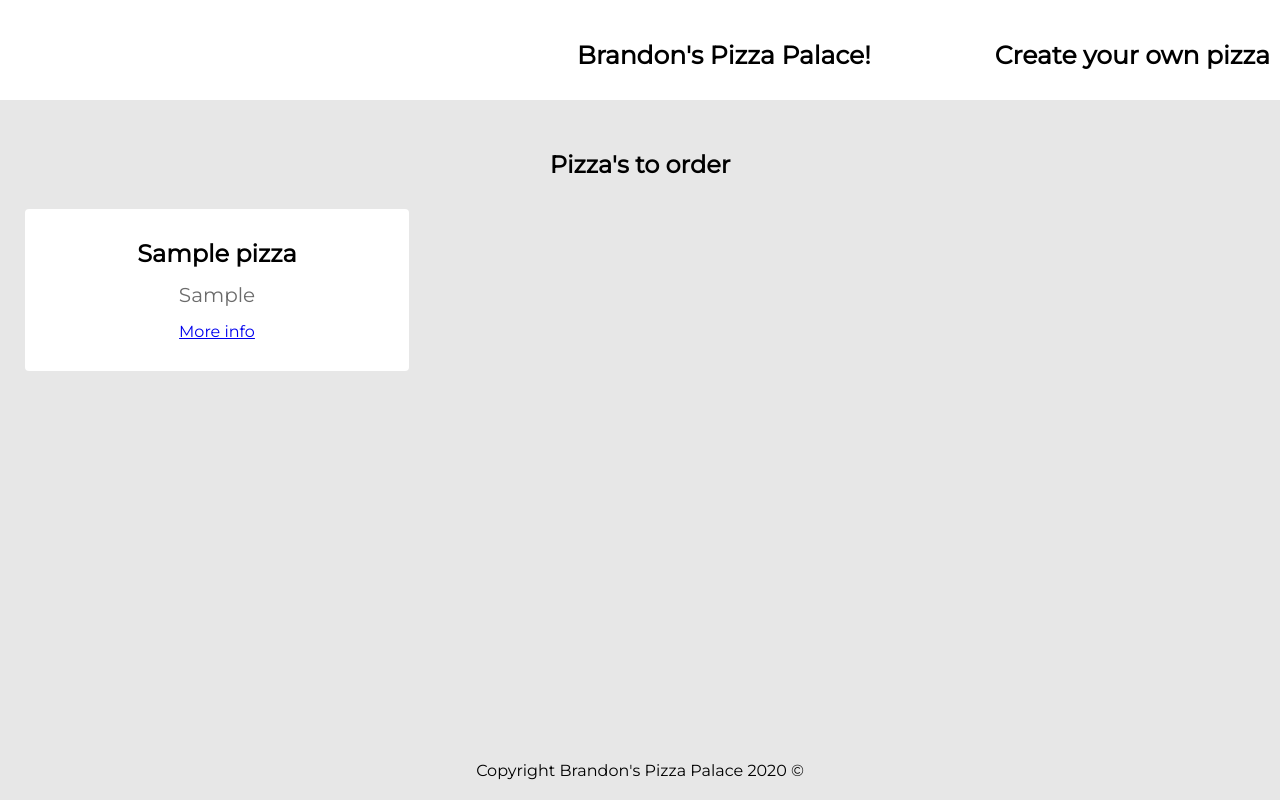
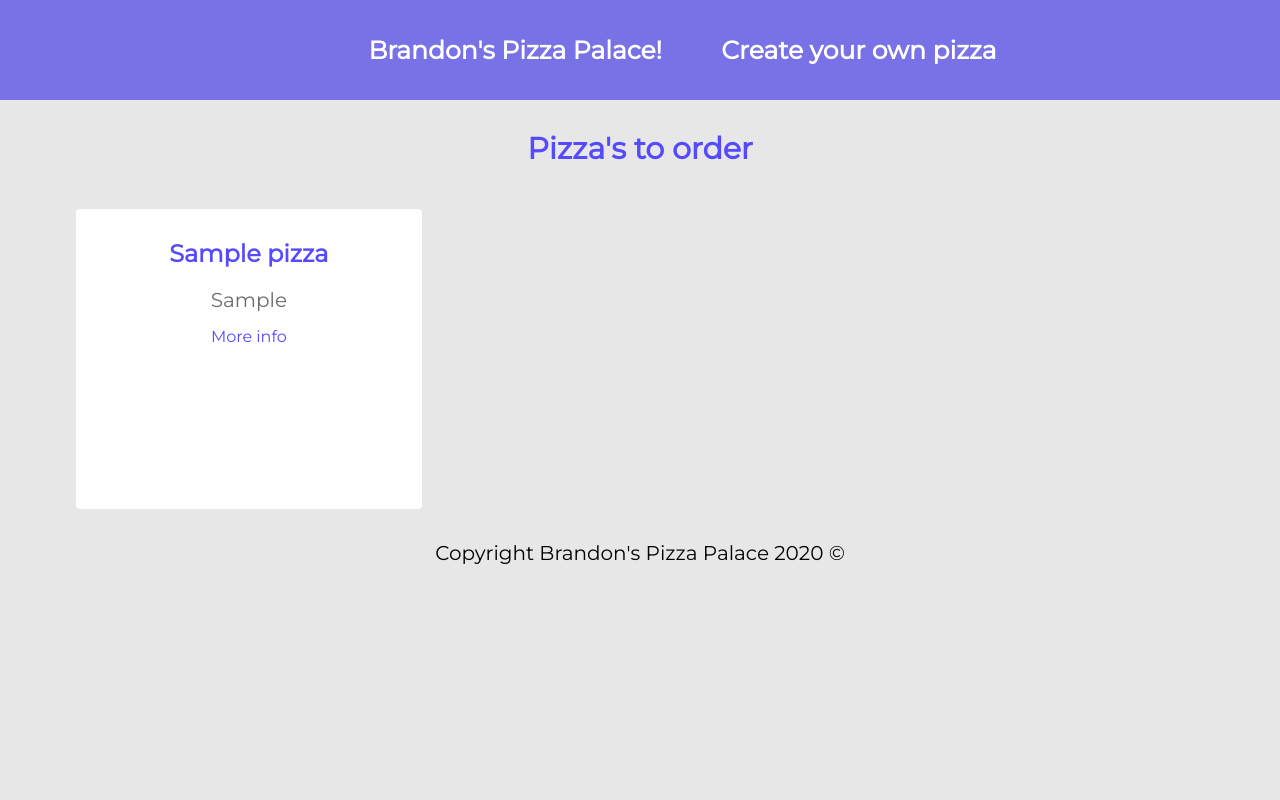
Before and after one commit to B-Little99/Pizza_Creator_Web, a PHP site: page / in a window 1280 px wide. Run offline with PHP 8.4, Linux system fonts and the light colour scheme; tables that the repository leaves empty or names only in its code hold one stand-in row (values such as "Sample post").

```diff
--- /dev/null
+++ b/database_connection.php
@@ -0,0 +1,11 @@
+<?php
+
+
+// Storing the connection to the database in the $connection variable.
+$connection = mysqli_connect('localhost', 'Brand', 'myTEST123469', 'Brandons_pizzas');
+
+if(!$connection){
+    echo 'There was an error connecting to the database';
+}
+
+?>
--- a/header.php
+++ b/header.php
@@ -12,10 +12,10 @@
     <body>
         <nav>
             <ul id = "addPizzaContainer">
-                <li>
-                    <a class = "button" href="#" >Brandon's Pizza Palace!</a>
+                <li class = "headerNav">
+                    <a class = "button" href="index.php" >Brandon's Pizza Palace!</a>
                 </li>
-                <li >
+                <li class = "headerNav">
                     <a class = "button" href="form.php">Create your own pizza</a>
                 </li>
             </ul>
--- a/index.php
+++ b/index.php
@@ -1,11 +1,6 @@
 <?php
 
-// Storing the connection to the database in the $connection variable.
-$connection = mysqli_connect('localhost', 'Brand', 'myTEST123469', 'Brandons_pizzas');
-
-if(!$connection){
-    echo 'There was an error connecting to the database';
-}
+include('database_connection.php');
 
 // query for all pizzas
 
@@ -23,6 +18,8 @@ mysqli_free_result($result);
 // closing the connection
 mysqli_close($connection);
 
+
+
 ?>
 
 
@@ -35,31 +32,32 @@ mysqli_close($connection);
         <div class="pizzaContainer">
             <div class="row">
 
-                <?php foreach($pizzas as $pizza){ ?>
+                <?php foreach($pizzas as $pizza): ?>
 
                     <div class="column">
-                        <h4> <?php echo htmlspecialchars($pizza['title']); ?> </h6>
-                        <div class="ingredients"> <?php echo htmlspecialchars($pizza['ingredients']); ?> </div>
-                        <div class="moreInformation">
-                            <a href="#">More info</a>
+                        <div class="columnWrap">
+                            <h4> <?php echo htmlspecialchars($pizza['title']); ?> </h6>
+                            <div class="ingredients">
+                                <ul class="ingredients">
+                                    <?php foreach(explode(',', $pizza['ingredients']) as $ingredient): ?>
+                                        <li>
+                                            <?php echo htmlspecialchars(ucwords($ingredient)) ?>
+                                        </li>
+                                    <?php endforeach; ?>
+                                </ul>
+                            </div>
+                            <div class="moreInformation">
+                                <a href="details.php?id=<?php echo $pizza['id']?>">More info</a>
+                            </div>
                         </div>
                     </div>
 
-                <?php } ?>
+                <?php endforeach; ?>
 
             </div>
         </div>
     </div>
 
-
-
-
-
-
-
     <?php include('footer.php') ?>
 
-
-
-
 </html>
--- a/styles.css
+++ b/styles.css
@@ -14,40 +14,41 @@ nav {
     height: 100px;
     margin: 0;
     padding: 0;
-    background-color: white;
+    background-color: #7971e6;
     justify-content: center;
     align-items: center;
-
 }
 
-/* UL */
+/* UL in nav*/
 #addPizzaContainer {
+    width: 100%;
     margin: 0;
-    text-align: right;
+    text-align: center;
 }
 
-li {
+.headerNav {
     display: inline-block;
     list-style-type: none;
-    margin-left: 100px;
 }
 
-li a {
+.headerNav a {
     display: block;
-    color: black;
+    color: white;
     font-weight: bold;
     font-size: 25px;
     text-align: center;
-    padding: 30px;
+    padding: 5px;
+    padding-left: 50px;
     text-decoration: none;
 }
 
-li a:hover{
+.headerNav a:hover{
     text-decoration: underline;
 }
 
+/* CSS for footer.php */
 footer {
-    position: fixed;
+    position: static;
     bottom: 0;
     width: 100%;
 }
@@ -57,8 +58,14 @@ footer p {
     text-align: center;
 }
 
+/* Css for form.php */
 #wrapper {
     text-align: center;
+    height: 76vh;
+    display: flex;
+    justify-content: center;
+    align-items: center;
+    flex-direction: column;
 }
 
 .formWrapper{
@@ -80,7 +87,6 @@ textarea {
     border-top: none;
     border-left: none;
     border-right: none;
-
 }
 
 form {
@@ -105,13 +111,21 @@ input {
     border-right: none;
 }
 
+input:focus {
+    border: 3px solid #7971e6;
+    border-top: none;
+    border-left: none;
+    border-right: none;
+}
+
+
 .button {
     width: 100%;
-    height: 40px;
+    height: 52px;
     padding: 10px;
     padding-bottom: 20px;
-    color: black;
-    background-color: rgb(255, 255, 255);
+    color: white;
+    background-color: #7971e6;
     border: none;
     font-size: 25px;
     outline: none;
@@ -124,44 +138,102 @@ input {
     text-decoration: underline;
 }
 
+.pizzaContainer {
+    width: 100%;
+    height: auto;
+    display: flex;
+    justify-content: center;
+    align-items: center;
+}
+
 .pizzaWrapper {
     text-align: center;
     margin-top: 50px;
+    margin: auto;
+    height: auto;
+}
+
+.row {
+    width: 90%;
     height: auto;
 }
 
 .column {
     float:left;
-    margin: 25px;
+    margin: 12px;
     width: 30%;
-    height: 300px auto;
     background-color: white;
     padding: 30px 20px;
     border-radius: 4px;
-    margin-top:0;
+    text-align: center;
+    min-height: 300px;
+    max-height: 100%;
+}
 
+.columnWrap{
+    display: inline-block;
 }
 
 h3 {
-    margin-bottom: 30px !important;
-
+    margin: 30px 0 30px !important;
+    font-size: 30px !important;
 }
 
 h3, h4 {
     font-size: 24px;
     margin: 0;
     margin-bottom: 15px;
+    color: #564aff;
 }
 
 .ingredients {
+    list-style-type: none;
+    padding: 0;
     font-size: 20px;
     margin-bottom: 15px;
     color: rgb(107, 107, 107);
 
 }
 
-.moreInformation {
+.moreInformation a{
     margin-top: 10px;
     bottom: 0px;
+    text-decoration: none;
+    color: #564aff;
+}
 
+.moreInformation a:hover {
+    text-decoration: underline;
 }
+
+
+/* CSS for details page */
+
+.detailsContainer{
+    width: 100%;
+    height: 75vh;
+    display: flex;
+    justify-content: center;
+    align-items: center;
+    flex-direction: column;
+}
+
+.detailsInfoContainer{
+    margin: 20px;
+    padding: 25px;
+    width: 380px;
+    padding-bottom: 0;
+    background-color: white;
+}
+
+.detailsInfoContainer .button{
+    width: 320px;
+}
+
+#detailedIngredients{
+    overflow-wrap: break-word;
+}
+
+p {
+    font-size: 20px;
+}
```
Also changed, not shown: details.php (added, +65 -0 lines), form.php (+15 -0 lines).
